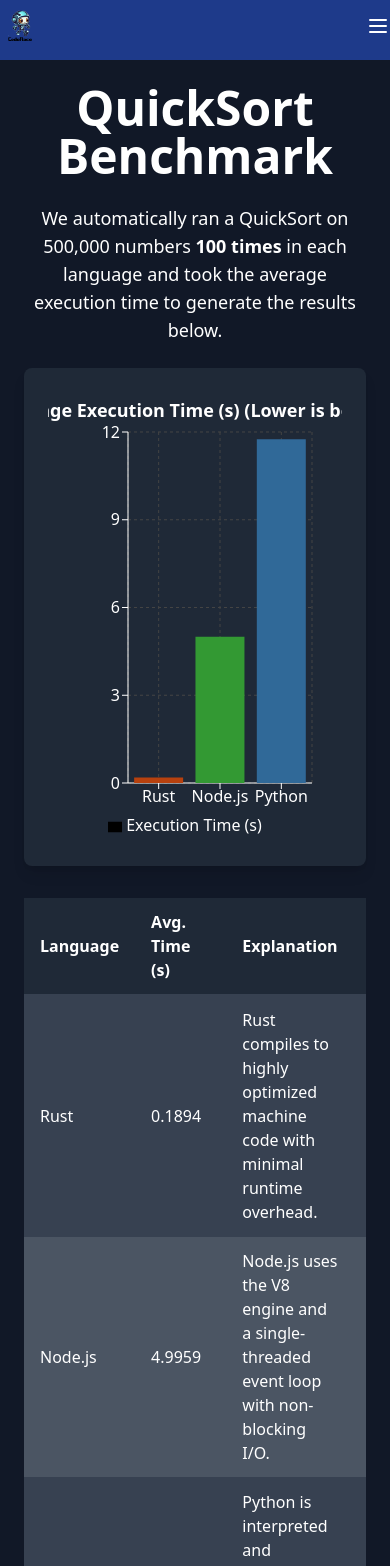
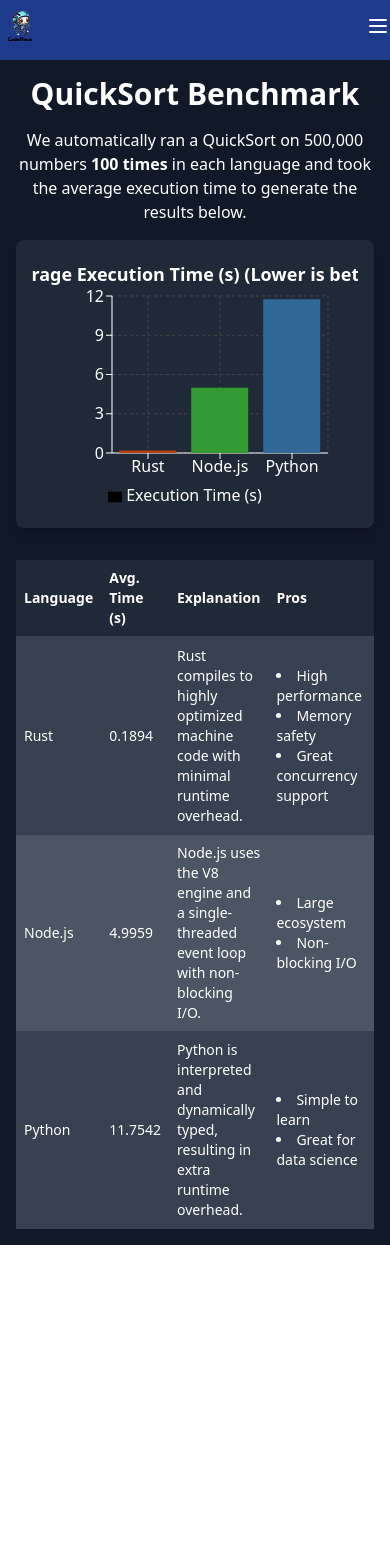
Before and after one commit to DevSnippy/CodeRace, a React (Create React App) app in the folder client/: page /QuickSort-Graph in a window 390 px wide. Shown: the top 1566 px of the page. After the commit the page ends 1245 px from the top, so only its background shows below. Built offline with nearby package versions, Linux system fonts and the light colour scheme.

Commit message:
updated api pointers

```diff
--- a/client/src/components/Graphs_page_quicksort/graphs.tsx
+++ b/client/src/components/Graphs_page_quicksort/graphs.tsx
@@ -19,17 +19,20 @@
 
 export default function QuickSortBenchmark() {
   return (
-    <div className="p-6 text-center flex flex-col items-center justify-center min-h-screen bg-gray-900 text-white">
-      <h1 className="text-5xl font-extrabold mb-6">QuickSort Benchmark</h1>
+    <div className="p-4 sm:p-6 text-center flex flex-col items-center justify-center min-h-screen bg-gray-900 text-white">
+      <h1 className="text-3xl sm:text-4xl md:text-5xl font-extrabold mb-4 sm:mb-6">
+        QuickSort Benchmark
+      </h1>
 
-      <p className="text-lg mb-6 max-w-2xl">
+      <p className="text-base sm:text-lg mb-4 sm:mb-6 max-w-2xl">
         We automatically ran a QuickSort on 500,000 numbers{" "}
         <span className="font-semibold">100 times</span> in each language and
         took the average execution time to generate the results below.
       </p>
 
-      <div className="bg-gray-800 p-6 rounded-lg shadow-lg max-w-5xl w-full mb-8">
-        <ResponsiveContainer width="100%" height={450}>
+      {/* Chart Container */}
+      <div className="bg-gray-800 p-4 sm:p-6 rounded-lg shadow-lg w-full mb-8 h-72 sm:h-[450px] sm:max-w-5xl">
+        <ResponsiveContainer width="100%" height="100%">
           <BarChart
             data={data}
             margin={{ top: 40, right: 30, left: 20, bottom: 5 }}
@@ -44,7 +47,6 @@
             >
               Average Execution Time (s) (Lower is better)
             </text>
-
             <CartesianGrid strokeDasharray="3 3" stroke="#444" />
             <XAxis dataKey="language" stroke="#fff" />
             <YAxis stroke="#fff" />
@@ -61,38 +63,49 @@
         </ResponsiveContainer>
       </div>
 
-      <div className="overflow-x-auto w-full max-w-5xl">
-        <table className="table-auto w-full text-left">
+      {/* Table Container */}
+      <div className="overflow-x-auto w-full sm:max-w-5xl">
+        <table className="table-auto w-full text-left text-sm sm:text-base">
           <thead className="bg-gray-800">
             <tr>
-              <th className="px-4 py-3 border-b-2 border-gray-700">Language</th>
-              <th className="px-4 py-3 border-b-2 border-gray-700">
+              <th className="px-2 sm:px-4 py-2 sm:py-3 border-b-2 border-gray-700">
+                Language
+              </th>
+              <th className="px-2 sm:px-4 py-2 sm:py-3 border-b-2 border-gray-700">
                 Avg. Time (s)
               </th>
-              <th className="px-4 py-3 border-b-2 border-gray-700">
+              <th className="px-2 sm:px-4 py-2 sm:py-3 border-b-2 border-gray-700">
                 Explanation
               </th>
-              <th className="px-4 py-3 border-b-2 border-gray-700">Pros</th>
-              <th className="px-4 py-3 border-b-2 border-gray-700">Cons</th>
+              <th className="px-2 sm:px-4 py-2 sm:py-3 border-b-2 border-gray-700">
+                Pros
+              </th>
+              <th className="px-2 sm:px-4 py-2 sm:py-3 border-b-2 border-gray-700">
+                Cons
+              </th>
             </tr>
           </thead>
           <tbody>
             <tr className="odd:bg-gray-700 even:bg-gray-600">
-              <td className="px-4 py-3 border-b border-gray-700">Rust</td>
-              <td className="px-4 py-3 border-b border-gray-700">0.1894</td>
-              <td className="px-4 py-3 border-b border-gray-700">
+              <td className="px-2 sm:px-4 py-2 sm:py-3 border-b border-gray-700">
+                Rust
+              </td>
+              <td className="px-2 sm:px-4 py-2 sm:py-3 border-b border-gray-700">
+                0.1894
+              </td>
+              <td className="px-2 sm:px-4 py-2 sm:py-3 border-b border-gray-700">
                 Rust compiles to highly optimized machine code with minimal
                 runtime overhead.
               </td>
-              <td className="px-4 py-3 border-b border-gray-700">
-                <ul className="list-none pl-0">
+              <td className="px-2 sm:px-4 py-2 sm:py-3 border-b border-gray-700">
+                <ul className="list-disc list-inside">
                   <li>High performance</li>
                   <li>Memory safety</li>
                   <li>Great concurrency support</li>
                 </ul>
               </td>
-              <td className="px-4 py-3 border-b border-gray-700">
-                <ul className="list-none pl-0">
+              <td className="px-2 sm:px-4 py-2 sm:py-3 border-b border-gray-700">
+                <ul className="list-disc list-inside">
                   <li>Steep learning curve</li>
                   <li>Longer compile times</li>
                 </ul>
@@ -100,20 +113,24 @@
             </tr>
 
             <tr className="odd:bg-gray-700 even:bg-gray-600">
-              <td className="px-4 py-3 border-b border-gray-700">Node.js</td>
-              <td className="px-4 py-3 border-b border-gray-700">4.9959</td>
-              <td className="px-4 py-3 border-b border-gray-700">
+              <td className="px-2 sm:px-4 py-2 sm:py-3 border-b border-gray-700">
+                Node.js
+              </td>
+              <td className="px-2 sm:px-4 py-2 sm:py-3 border-b border-gray-700">
+                4.9959
+              </td>
+              <td className="px-2 sm:px-4 py-2 sm:py-3 border-b border-gray-700">
                 Node.js uses the V8 engine and a single-threaded event loop with
                 non-blocking I/O.
               </td>
-              <td className="px-4 py-3 border-b border-gray-700">
-                <ul className="list-none pl-0">
+              <td className="px-2 sm:px-4 py-2 sm:py-3 border-b border-gray-700">
+                <ul className="list-disc list-inside">
                   <li>Large ecosystem</li>
                   <li>Non-blocking I/O</li>
                 </ul>
               </td>
-              <td className="px-4 py-3 border-b border-gray-700">
-                <ul className="list-none pl-0">
+              <td className="px-2 sm:px-4 py-2 sm:py-3 border-b border-gray-700">
+                <ul className="list-disc list-inside">
                   <li>Single-threaded</li>
                   <li>Slower than compiled languages</li>
                 </ul>
@@ -121,20 +138,24 @@
             </tr>
 
             <tr className="odd:bg-gray-700 even:bg-gray-600">
-              <td className="px-4 py-3 border-b border-gray-700">Python</td>
-              <td className="px-4 py-3 border-b border-gray-700">11.7542</td>
-              <td className="px-4 py-3 border-b border-gray-700">
+              <td className="px-2 sm:px-4 py-2 sm:py-3 border-b border-gray-700">
+                Python
+              </td>
+              <td className="px-2 sm:px-4 py-2 sm:py-3 border-b border-gray-700">
+                11.7542
+              </td>
+              <td className="px-2 sm:px-4 py-2 sm:py-3 border-b border-gray-700">
                 Python is interpreted and dynamically typed, resulting in extra
                 runtime overhead.
               </td>
-              <td className="px-4 py-3 border-b border-gray-700">
-                <ul className="list-none pl-0">
+              <td className="px-2 sm:px-4 py-2 sm:py-3 border-b border-gray-700">
+                <ul className="list-disc list-inside">
                   <li>Simple to learn</li>
                   <li>Great for data science</li>
                 </ul>
               </td>
-              <td className="px-4 py-3 border-b border-gray-700">
-                <ul className="list-none pl-0">
+              <td className="px-2 sm:px-4 py-2 sm:py-3 border-b border-gray-700">
+                <ul className="list-disc list-inside">
                   <li>Slower execution</li>
                   <li>High memory usage</li>
                 </ul>
--- a/client/src/components/benchmark_page/fetch_Python.tsx
+++ b/client/src/components/benchmark_page/fetch_Python.tsx
@@ -1,9 +1,8 @@
-import React, { useState } from 'react';
+import React, { useState } from "react";
 
 interface Data {
   userId: number;
   id: number;
-
 }
 
 const PythonComponent: React.FC = () => {
@@ -17,11 +16,11 @@
     const startTime = Date.now();
 
     try {
-      const response = await fetch('http://127.0.0.1:3002/PyJson/10mb');
+      const response = await fetch("/api/python/PyJson/10mb");
       const data = await response.json();
       setTodo(data);
     } catch (error) {
-      console.error('Error fetching data:', error);
+      console.error("Error fetching data:", error);
     }
 
     const endTime = Date.now();
@@ -33,13 +32,14 @@
 
   return (
     <div>
-      <button onClick={fetchData}>click here to Fetch Data from Python server</button>
+      <button onClick={fetchData}>
+        click here to Fetch Data from Python server
+      </button>
 
       {loading && <p>Loading...</p>}
 
       {Data && (
         <div>
-
           <p>{`Time taken: ${time}ms`}</p>
         </div>
       )}
--- a/client/src/components/benchmark_page/fetch_nodeJS.tsx
+++ b/client/src/components/benchmark_page/fetch_nodeJS.tsx
@@ -1,9 +1,8 @@
-import React, { useState } from 'react';
+import React, { useState } from "react";
 
 interface Data {
   userId: number;
   id: number;
-
 }
 
 const NodeJsComponent: React.FC = () => {
@@ -17,11 +16,11 @@
     const startTime = Date.now();
 
     try {
-      const response = await fetch('http://localhost:3001/JSjson/10mb');
+      const response = await fetch("/api/node/JSjson/10mb");
       const data = await response.json();
       setTodo(data);
     } catch (error) {
-      console.error('Error fetching data:', error);
+      console.error("Error fetching data:", error);
     }
 
     const endTime = Date.now();
@@ -33,13 +32,14 @@
 
   return (
     <div>
-      <button onClick={fetchData}>click here to Fetch Data from node js server</button>
+      <button onClick={fetchData}>
+        click here to Fetch Data from node js server
+      </button>
 
       {loading && <p>Loading...</p>}
 
       {Data && (
         <div>
-
           <p>{`Time taken: ${time}ms`}</p>
         </div>
       )}
--- a/client/src/components/benchmark_page/fetch_rust.tsx
+++ b/client/src/components/benchmark_page/fetch_rust.tsx
@@ -1,9 +1,8 @@
-import React, { useState } from 'react';
+import React, { useState } from "react";
 
 interface Data {
   userId: number;
   id: number;
-
 }
 
 const RustComponent: React.FC = () => {
@@ -17,11 +16,11 @@
     const startTime = Date.now();
 
     try {
-      const response = await fetch('http://127.0.0.1:3003/rustJson/10mb');
+      const response = await fetch("/api/rust/rustJson/10mb");
       const data = await response.json();
       setTodo(data);
     } catch (error) {
-      console.error('Error fetching data:', error);
+      console.error("Error fetching data:", error);
     }
 
     const endTime = Date.now();
@@ -33,13 +32,14 @@
 
   return (
     <div>
-      <button onClick={fetchData}>click here to Fetch Data from rust server</button>
+      <button onClick={fetchData}>
+        click here to Fetch Data from rust server
+      </button>
 
       {loading && <p>Loading...</p>}
 
       {Data && (
         <div>
-
           <p>{`Time taken: ${time}ms`}</p>
         </div>
       )}
--- a/client/src/components/quickSort_page/sort_Python.tsx
+++ b/client/src/components/quickSort_page/sort_Python.tsx
@@ -1,9 +1,8 @@
-import React, { useState } from 'react';
+import React, { useState } from "react";
 
 interface Data {
   userId: number;
   id: number;
-
 }
 
 const PythonComponent: React.FC = () => {
@@ -17,15 +16,15 @@
     const startTime = Date.now();
 
     try {
-      const response = await fetch('http://localhost:3002/quickSort/sorted/500');
+      const response = await fetch("/api/python/quicksort/sorted/500");
       const data = await response.json();
       setTodo(data);
     } catch (error) {
-      console.error('Error fetching data:', error);
+      console.error("Error fetching data:", error);
     }
 
     const endTime = Date.now();
-    const elapsedTime = (endTime - startTime)/1000 ;
+    const elapsedTime = (endTime - startTime) / 1000;
 
     setTime(elapsedTime);
     setLoading(false);
@@ -33,15 +32,22 @@
 
   return (
     <div>
-      <button onClick={fetchData}>click here to sort Data from python server</button>
+      <button onClick={fetchData}>
+        click here to sort Data from python server
+      </button>
 
       {loading && <p>Loading...</p>}
 
       {Data && (
         <div>
-
           <p>{`Time taken: ${time}s`}</p>
-          <p>click <a href='http://localhost:3002/quickSort/sorted/500' target='blank' >here </a>to see the result</p>
+          <p>
+            click{" "}
+            <a href="http://localhost:3002/quickSort/sorted/500" target="blank">
+              here{" "}
+            </a>
+            to see the result
+          </p>
         </div>
       )}
     </div>
--- a/client/src/components/quickSort_page/sort_nodeJS.tsx
+++ b/client/src/components/quickSort_page/sort_nodeJS.tsx
@@ -1,9 +1,8 @@
-import React, { useState } from 'react';
+import React, { useState } from "react";
 
 interface Data {
   userId: number;
   id: number;
-
 }
 
 const NodeJsComponent: React.FC = () => {
@@ -17,15 +16,15 @@
     const startTime = Date.now();
 
     try {
-      const response = await fetch('http://localhost:3001/quickSort/sorted/500');
+      const response = await fetch("/api/node/quicksort/sorted/500");
       const data = await response.json();
       setTodo(data);
     } catch (error) {
-      console.error('Error fetching data:', error);
+      console.error("Error fetching data:", error);
     }
 
     const endTime = Date.now();
-    const elapsedTime = (endTime - startTime)/1000 ;
+    const elapsedTime = (endTime - startTime) / 1000;
 
     setTime(elapsedTime);
     setLoading(false);
@@ -33,15 +32,22 @@
 
   return (
     <div>
-      <button onClick={fetchData}>click here to sort Data from node js server</button>
+      <button onClick={fetchData}>
+        click here to sort Data from node js server
+      </button>
 
       {loading && <p>Loading...</p>}
 
       {Data && (
         <div>
-
           <p>{`Time taken: ${time}s`}</p>
-          <p>click <a href='http://localhost:3001/quickSort/sorted/500' target='blank' >here </a>to see the result</p>
+          <p>
+            click{" "}
+            <a href="http://localhost:3001/quickSort/sorted/500" target="blank">
+              here{" "}
+            </a>
+            to see the result
+          </p>
         </div>
       )}
     </div>
--- a/client/src/components/quickSort_page/sort_rust.tsx
+++ b/client/src/components/quickSort_page/sort_rust.tsx
@@ -1,9 +1,8 @@
-import React, { useState } from 'react';
+import React, { useState } from "react";
 
 interface Data {
   userId: number;
   id: number;
-
 }
 
 const RustComponent: React.FC = () => {
@@ -17,11 +16,11 @@
     const startTime = Date.now();
 
     try {
-      const response = await fetch('http://localhost:3003/quicksort/sorted/500');
+      const response = await fetch("/api/rust/quicksort/sorted/500");
       const data = await response.json();
       setTodo(data);
     } catch (error) {
-      console.error('Error fetching data:', error);
+      console.error("Error fetching data:", error);
     }
 
     const endTime = Date.now();
@@ -33,13 +32,14 @@
 
   return (
     <div>
-      <button onClick={fetchData}>click here to sort Data from rust server</button>
+      <button onClick={fetchData}>
+        click here to sort Data from rust server
+      </button>
 
       {loading && <p>Loading...</p>}
 
       {Data && (
         <div>
-
           <p>{`Time taken: ${time}ms`}</p>
         </div>
       )}
```
Also changed, not shown: 1 other file (tests, documents, lock files or other folders).
